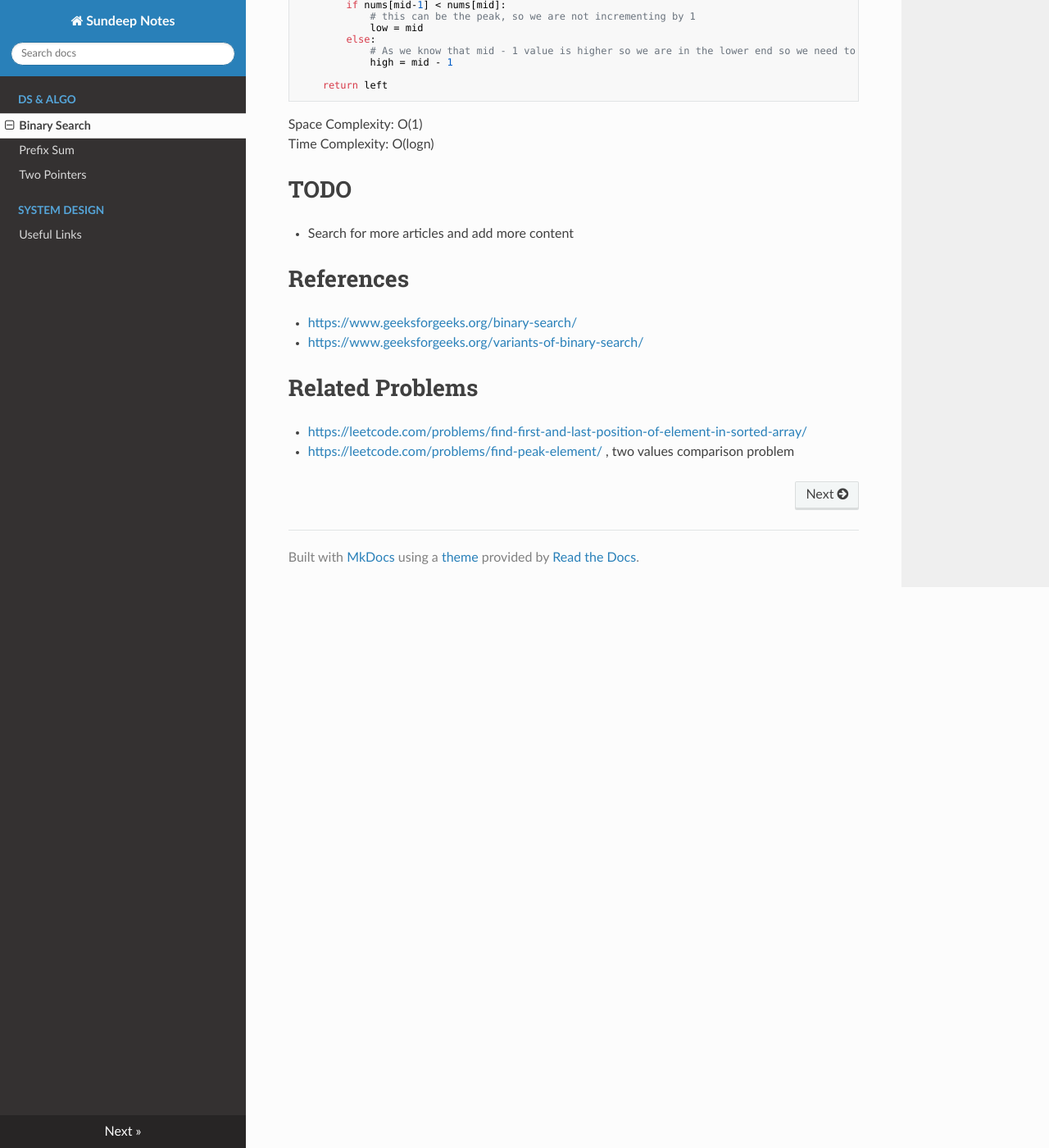
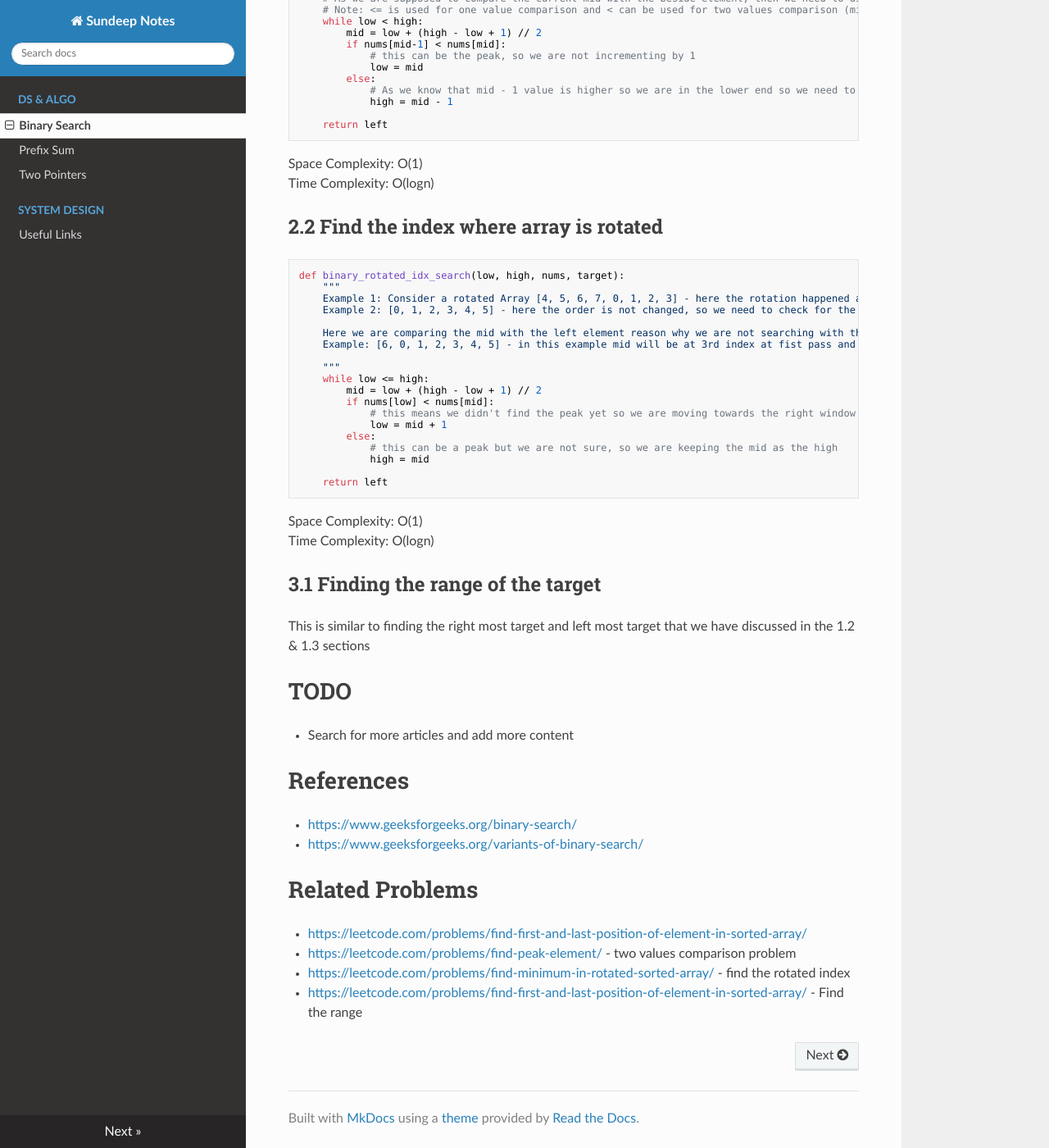
Before and after one commit to gsundeep-tech/notes, an MkDocs documentation site: the page built from docs/ds_and_algo/binary_search.md, in a window 1280 px wide and 1400 px high, scrolled down 3550 px. Shown: the whole window at 82% size. Built offline with MkDocs 1.6.1, drawn with Linux system fonts in a browser that asks for light colours; nearby versions of some CDN libraries; some of the changed text lies outside the part shown.

Commit message:
Adding binary search content

````diff
--- a/docs/ds_and_algo/binary_search.md
+++ b/docs/ds_and_algo/binary_search.md
@@ -56,7 +56,11 @@ In the one dimensional array, we can observe the following patterns of binary se
    4. Index of the least element greater than key
    5. Index of the greatest element lesser than key
 2. Two Values Comparison
-   1. Peaks in the given Array
+   1. Comparing the adjacent elements - Peaks in the given Array
+   2. Comparing with the end elements - Find the index where the array is rotated
+3. Three Values Comparison
+   1. Finding the range - Find the start and end index of target
+
 
 
 ## 1.1 Index of a key
@@ -183,7 +187,7 @@ Time Complexity: O(logn)
 ## 2.1 Get any peak in the array
 
 ``` python
-def binary_lesser_search(low, high, nums, target):
+def binary_peak_search(low, high, nums, target):
     # As we are supposed to compare the current mid with the beside element, then we need to use < rather than <=
     # Note: <= is used for one value comparison and < can be used for two values comparison (mid and mid-1)
     while low < high:
@@ -201,6 +205,35 @@ def binary_lesser_search(low, high, nums, target):
 Space Complexity: O(1)
 Time Complexity: O(logn)
 
+## 2.2 Find the index where array is rotated
+
+``` python
+def binary_rotated_idx_search(low, high, nums, target):
+    """
+    Example 1: Consider a rotated Array [4, 5, 6, 7, 0, 1, 2, 3] - here the rotation happened at index 3 (i.e., element 7)
+    Example 2: [0, 1, 2, 3, 4, 5] - here the order is not changed, so we need to check for the condition if the first element is less than the last elemenet
+
+    Here we are comparing the mid with the left element reason why we are not searching with the previous element is there might be a scenario mid will be at second half of divided array
+    Example: [6, 0, 1, 2, 3, 4, 5] - in this example mid will be at 3rd index at fist pass and if we are following the previous example it will return 5 (value) but the actual answer is 6 (value)
+
+    """
+    while low <= high:
+        mid = low + (high - low + 1) // 2
+        if nums[low] < nums[mid]:
+            # this means we didn't find the peak yet so we are moving towards the right window
+            low = mid + 1
+        else:
+            # this can be a peak but we are not sure, so we are keeping the mid as the high
+            high = mid
+
+    return left
+```
+
+Space Complexity: O(1)
+Time Complexity: O(logn)
+
+## 3.1 Finding the range of the target
+This is similar to finding the right most target and left most target that we have discussed in the 1.2 & 1.3 sections
 
 # TODO
 - Search for more articles and add more content
@@ -211,4 +244,6 @@ Time Complexity: O(logn)
 
 # Related Problems
 - [https://leetcode.com/problems/find-first-and-last-position-of-element-in-sorted-array/](https://leetcode.com/problems/find-first-and-last-position-of-element-in-sorted-array/)
-- [https://leetcode.com/problems/find-peak-element/](https://leetcode.com/problems/find-peak-element/) , two values comparison problem
+- [https://leetcode.com/problems/find-peak-element/](https://leetcode.com/problems/find-peak-element/) - two values comparison problem
+- [https://leetcode.com/problems/find-minimum-in-rotated-sorted-array/](https://leetcode.com/problems/find-minimum-in-rotated-sorted-array/) - find the rotated index
+- [https://leetcode.com/problems/find-first-and-last-position-of-element-in-sorted-array/](https://leetcode.com/problems/find-first-and-last-position-of-element-in-sorted-array/) - Find the range
````
